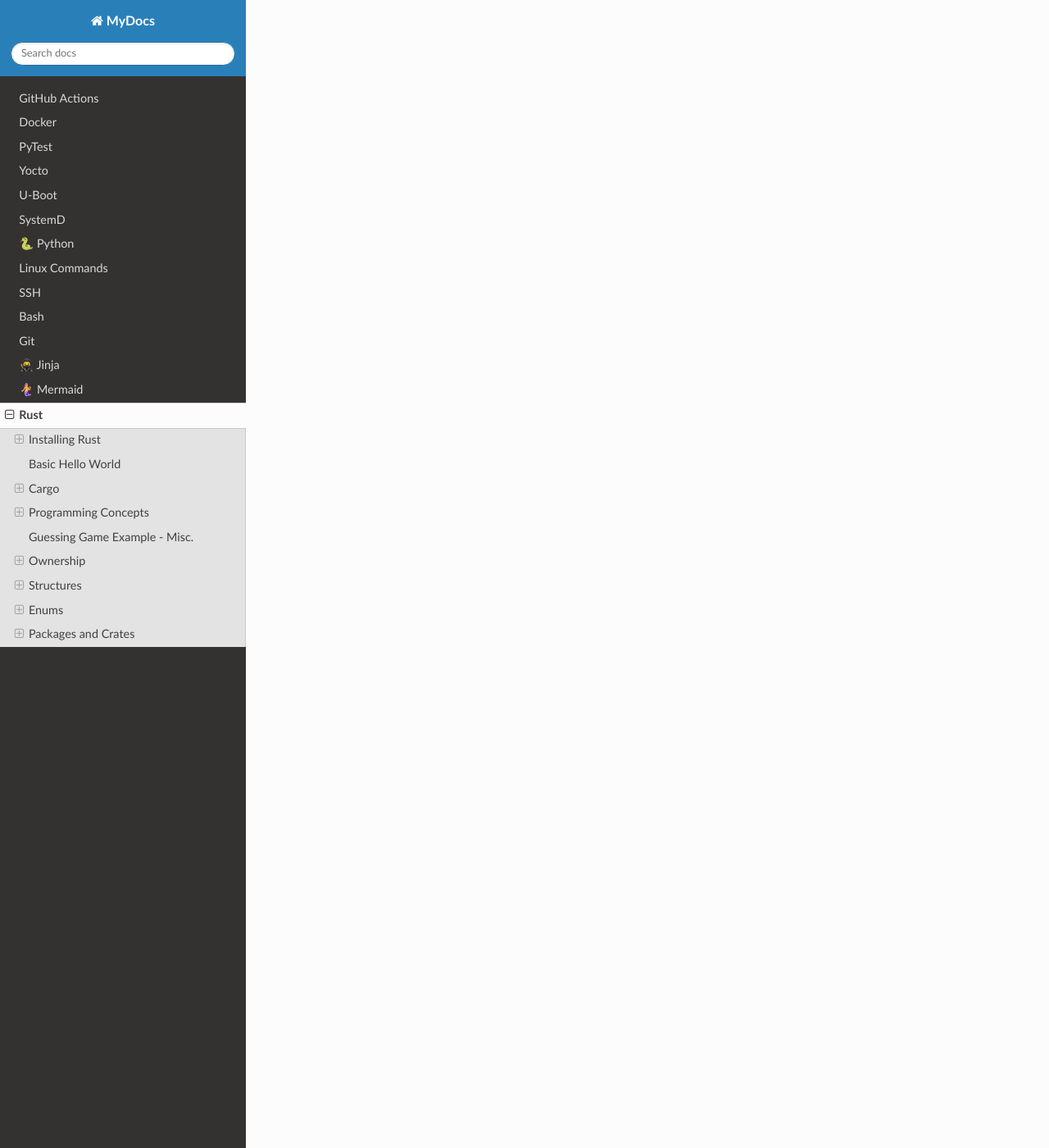
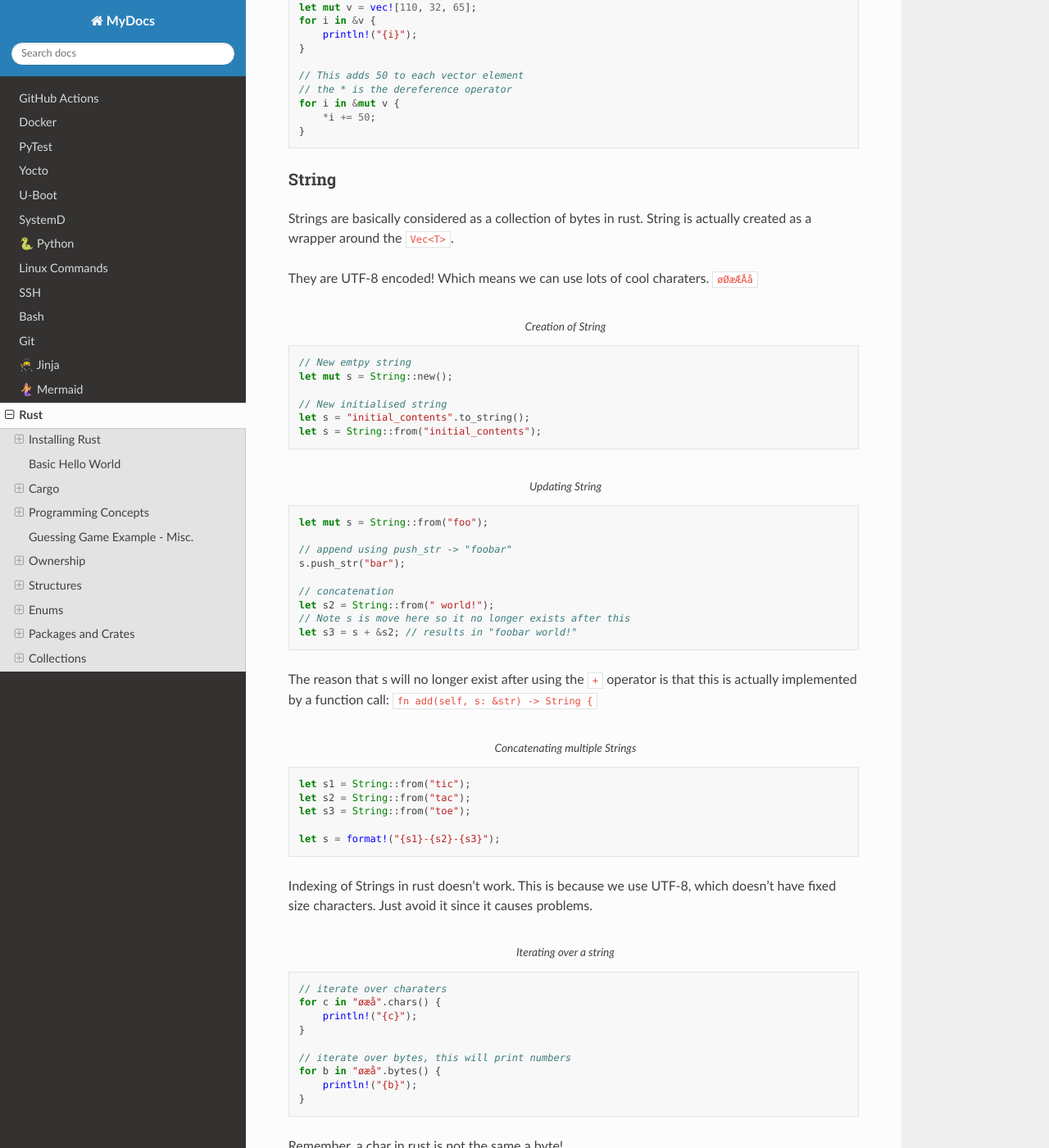
Before and after one commit to mcbottcher/my_docs, a Sphinx documentation site: the page built from docs/source/rust.rst, in a window 1280 px wide and 1400 px high, scrolled down 27257 px. Shown: the whole window at 82% size. Built offline with Sphinx 7.4.7 and the Read the Docs theme 2.0.0, drawn with Linux system fonts in a browser that asks for light colours; some of the changed text lies outside the part shown.

Commit message:
feat: more docs

```diff
--- a/docs/source/rust.rst
+++ b/docs/source/rust.rst
@@ -1286,3 +1286,151 @@
 A ``mod`` declaration only needs to be perfomed once. The rest of the files in your
 crate can then access the module functions using the name path. The ``mod`` keyword is not like
 the ``include`` keyword in other languages.
+
+Collections
+-----------
+
+Collections can store multiple values, and are stored on the heap.
+
+Vectors
+^^^^^^^
+
+Vectors can only store values of the same type.
+
+.. code-block:: rust
+    :caption: Basic vector creation
+
+    // have to specify the type since it is an empty vector
+    let v: Vec<i32> = Vec::new();
+
+    // convenience macro for creating a vector and setting its type (inferred from the data)
+    let v = vec![1, 2, 3];
+
+.. code-block:: rust
+    :caption: Writing and reading elements
+
+    let mut v = Vec::new();
+
+    // type inferred here, adds the element 5 to the vector
+    v.push(5);
+    v.push(4);
+    v.push(3);
+    v.push(2);
+
+    // getting a value:
+    let third: &i32 = &v[2];
+    let third: Option<&i32> = v.get(2); // Some(third) or None
+
+.. code-block:: rust
+    :caption: Iterating over values in a vector
+
+    let mut v = vec![110, 32, 65];
+    for i in &v {
+        println!("{i}");
+    }
+
+    // This adds 50 to each vector element
+    // the * is the dereference operator
+    for i in &mut v {
+        *i += 50;
+    }
+
+String
+^^^^^^
+
+Strings are basically considered as a collection of bytes in rust.
+String is actually created as a wrapper around the ``Vec<T>``.
+
+They are UTF-8 encoded! Which means we can use lots of cool charaters. ``øØæÆÅå``
+
+.. code-block:: rust
+    :caption: Creation of String
+
+    // New emtpy string
+    let mut s = String::new();
+
+    // New initialised string
+    let s = "initial_contents".to_string();
+    let s = String::from("initial_contents");
+
+.. code-block:: rust
+    :caption: Updating String
+
+    let mut s = String::from("foo");
+
+    // append using push_str -> "foobar"
+    s.push_str("bar");
+
+    // concatenation
+    let s2 = String::from(" world!");
+    // Note s is move here so it no longer exists after this
+    let s3 = s + &s2; // results in "foobar world!"
+
+The reason that s will no longer exist after using the ``+`` operator is that this is actually
+implemented by a function call: ``fn add(self, s: &str) -> String {``
+
+.. code-block:: rust
+    :caption: Concatenating multiple Strings
+
+    let s1 = String::from("tic");
+    let s2 = String::from("tac");
+    let s3 = String::from("toe");
+
+    let s = format!("{s1}-{s2}-{s3}");
+
+Indexing of Strings in rust doesn't work. This is because we use UTF-8, which doesn't
+have fixed size characters. Just avoid it since it causes problems.
+
+.. code-block:: rust
+    :caption: Iterating over a string
+
+    // iterate over charaters
+    for c in "øæå".chars() {
+        println!("{c}");
+    }
+
+    // iterate over bytes, this will print numbers
+    for b in "øæå".bytes() {
+        println!("{b}");
+    }
+
+Remember, a char in rust is not the same a byte!
+
+Hash Maps
+^^^^^^^^^
+
+The type ``HashMap<K, V>`` stores a mapping of keys of type K to values of type V.
+These are known by other names in other languages like dictionary in python.
+
+All the values must have the same type, and all the keys must have the same type.
+
+.. code-block:: rust
+    :caption: Creating HashMaps and accessing values
+
+    use std::collections::HashMap;
+
+    // create empty HashMap
+    let mut scores = HashMap::new();
+
+    scores.insert(String::from("Blue"), 10);
+    scores.insert(String::from("Yellow"), 50);
+
+    let team_name = String::from("Blue");
+    let score = scores.get(&team_name).copied().unwrap_or(0);
+
+.. code-block:: rust
+    :caption: Iterating over HashMaps
+
+    for (key, value) in &scores {
+        println!("{key}: {value}");
+    }
+
+Ownership
+"""""""""
+
+For values implementing the copy trait (e.g. ``i32``), the values will be copied into the
+hashmap. For owned values like ``String``, the ownership will be transfered to the hashmap.
+This applies to both keys and values.
+
+Updating a HashMap
+""""""""""""""""""
```
